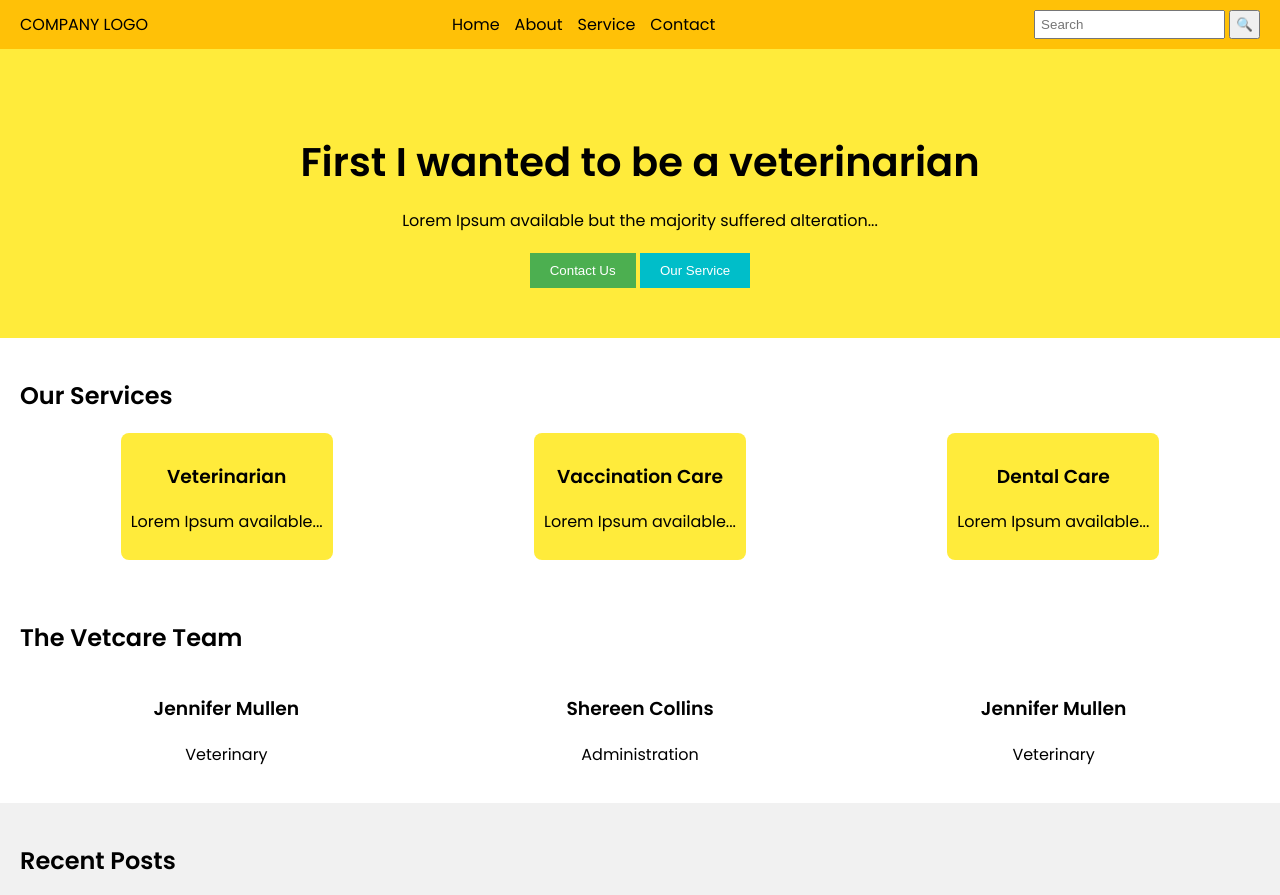
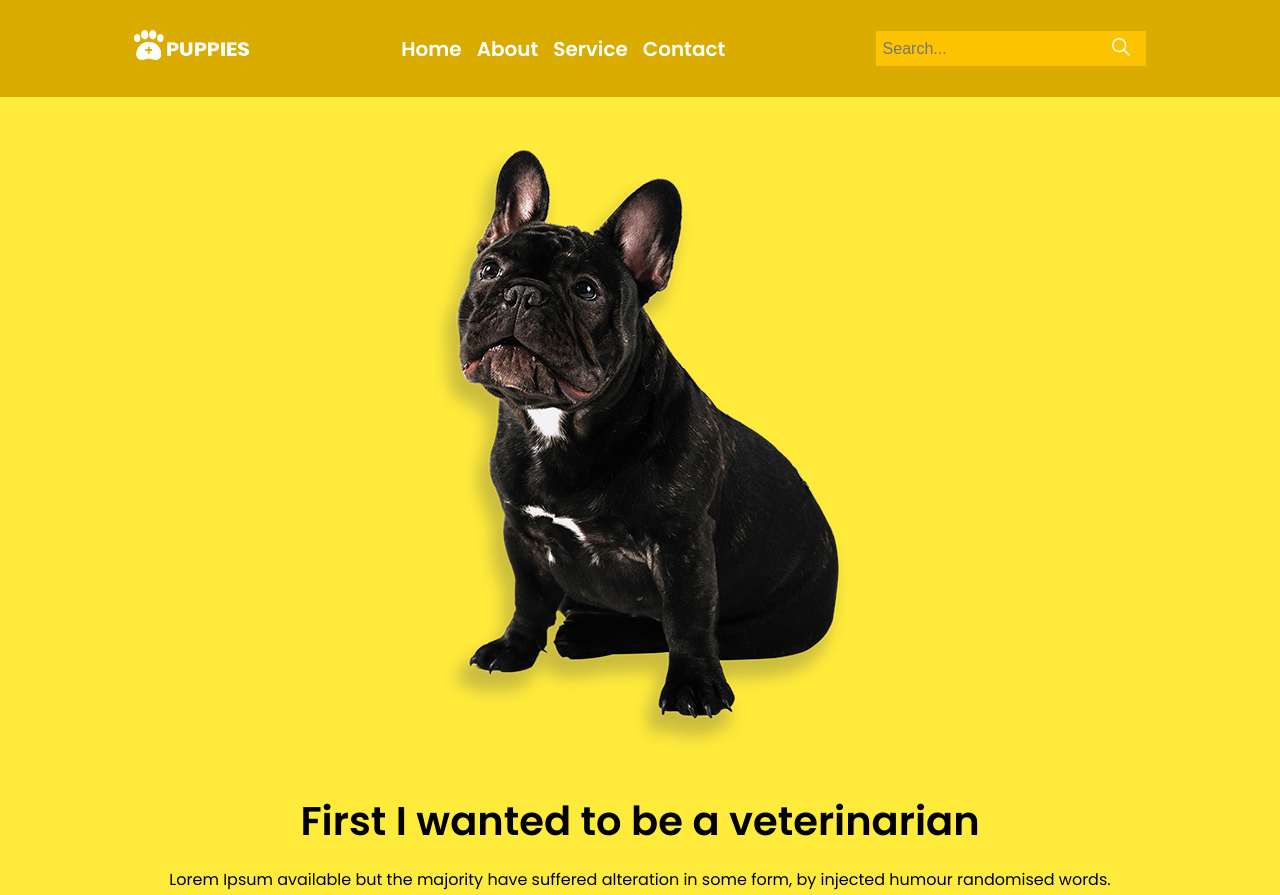
Before and after one commit to SoreleMA/Vet, a plain HTML site: page index.html in a window 1280 px wide. Shown: the top 895 px of the page. Drawn offline with Linux system fonts and the light colour scheme.

Commit message:
Se ha realizado la estructura de header mas estilos

```diff
--- a/css/styles.css
+++ b/css/styles.css
@@ -1,11 +1,11 @@
 @import url('https://fonts.googleapis.com/css2?family=Poppins:wght@300;400;500;600&display=swap');
 :root {
-    --color-primary: #ffc107;
+    --color-primary: #daac00;
     --color-secondary: #ffeb3b;
     --color-accent: #4caf50;
     --color-text: black;
     --color-background: #f9f9f9;
-    --color-footer: #fff;
+    --color-texthf: #fff;
     --color-white: white;
     --color-hover: #00bec9;
 }
@@ -27,25 +27,70 @@ body {
     display: flex;
     justify-content: space-between;
     align-items: center;
-    padding: 10px 20px;
+    padding: 30px 30px;
 }
-.header__menu {
+
+.header__logo img {
+    height: 30px; /* Ajusta tamaño del logo*/
+    width: auto;
+    margin-left: 6.5rem;
+}
+
+.header__nav .header__menu {
     list-style: none;
     display: flex;
+    gap: 15px;
     margin: 0;
     padding: 0;
 }
-.header__item {
-    margin-right: 15px;
-}
+
 .header__link {
     text-decoration: none;
-    color: var(--color-text);
-}
-.header__input, .header__button {
-    padding: 5px;
+    font-size: 20px;
+    color: var(--color-texthf);
+    font-weight: bold;
 }
 
+.header__link:hover {
+    color: var(--color-hover);
+    transform: scale(1.1);
+}
+
+.header__search {
+    display: flex;
+    align-items: center;
+    background-color: #fcc302;
+    overflow: hidden;
+    margin-right: 6.5rem;
+}
+
+.header__input {
+    border: none;
+    padding: 0.4rem;
+    font-size: 1rem;
+    flex-grow: 1;
+    outline: none;
+    background-color : transparent;
+}
+
+.header__button {
+    background-color: #fcc302;
+    border: none;
+    padding: 0.4rem 1rem;
+    font-size: 1rem;
+    cursor: pointer;
+    transition: background-color 0.3s ease;
+}
+
+.header__button:hover {
+    background-color: var(--color-hover);
+}
+
+.header__lupa-icon {
+    width: 18px;
+    height: 18px;
+    transition: transform 0.3s ease;
+}
 .main {
     background-color: var(--color-background);
 }
@@ -124,7 +169,7 @@ footer {
 
 footer h4 {
     font-weight: 550;
-    color: var(--color-footer);
+    color: var(--color-texthf);
     font-size: 30px;
     margin: 0 0 10px 0 ;
 }
@@ -142,7 +187,7 @@ footer h4 {
 }
 
 .footer__link {
-    color: var(--color-footer);
+    color: var(--color-texthf);
     text-decoration: none;
     font-size: 20px;
 }
@@ -152,14 +197,14 @@ footer h4 {
 }
 
 footer h5 {
-    color: var(--color-footer);
+    color: var(--color-texthf);
     font-size: 30px;
     margin-bottom: 0%;
     text-align: end;
 }
 
 .footer__description{
-    color: var(--color-footer);
+    color: var(--color-texthf);
     font-size: 20px;
     margin-top: 1%;
 }
--- a/index.html
+++ b/index.html
@@ -3,15 +3,19 @@
 <head>
     <meta charset="UTF-8">
     <meta name="viewport" content="width=device-width, initial-scale=1.0">
-    <meta name="description" content="Veterinaria especializada en el cuidado de mascotas. Servicios de vacunación, cuidado dental y más.">
-    <meta name="keywords" content="Veterinaria, mascotas, vacunación, cuidado dental, veterinario">
+    <meta name="description" content="Veterinarian specialized in pet care. Immunization services, dental care and more.">
+    <link rel="icon" type="image/ico" href="./img/header/poppi.ico">
     <meta name="author" content="TuNombre">
-    <title>Veterinaria | Cuidado para tu Mascota</title>
+    <title>Puppies</title>
     <link rel="stylesheet" href="./css/styles.css">
 </head>
 <body>
     <header class="header">
-        <div class="header__logo">COMPANY LOGO</div>
+        <div class="header__logo">
+            <a href="index.html">
+                <img src="./img/header/logo.png" alt="Vet Logo">
+            </a>
+        </div>
         <nav class="header__nav">
             <ul class="header__menu">
                 <li class="header__item"><a href="#" class="header__link">Home</a></li>
@@ -21,15 +25,20 @@
             </ul>
         </nav>
         <div class="header__search">
-            <input type="text" class="header__input" placeholder="Search">
-            <button class="header__button">&#128269;</button>
+            <input type="text" class="header__input" placeholder="Search...">
+            <button class="header__button">
+                <img src="./img/header/icon lupa.png" alt="Search" class="header__lupa-icon" />
+            </button>
         </div>
     </header>
 
     <main class="main">
         <section class="hero">
+            <div class="hero__dog">
+                <img class="hero__dogimg" src="./img/hero/dog.png" alt="Dog"/>
+            </div>
             <h1 class="hero__title">First I wanted to be a veterinarian</h1>
-            <p class="hero__description">Lorem Ipsum available but the majority suffered alteration...</p>
+            <p class="hero__description">Lorem Ipsum available but the majority have suffered alteration in some form, by injected humour randomised words.</p>
             <div class="hero__actions">
                 <button class="hero__button">Contact Us</button>
                 <button class="hero__button hero__button--secondary">Our Service</button>
```
Also changed, not shown: img/header/icon lupa.png (added), img/header/logo.png (added), img/header/poppi.ico (added), img/hero/dog.png (added).
